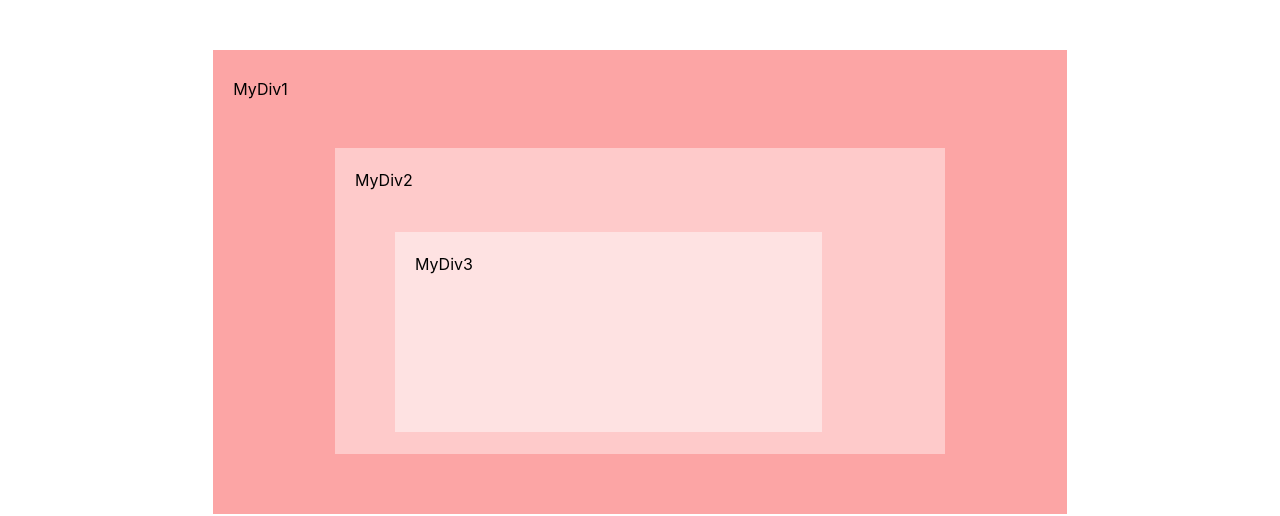
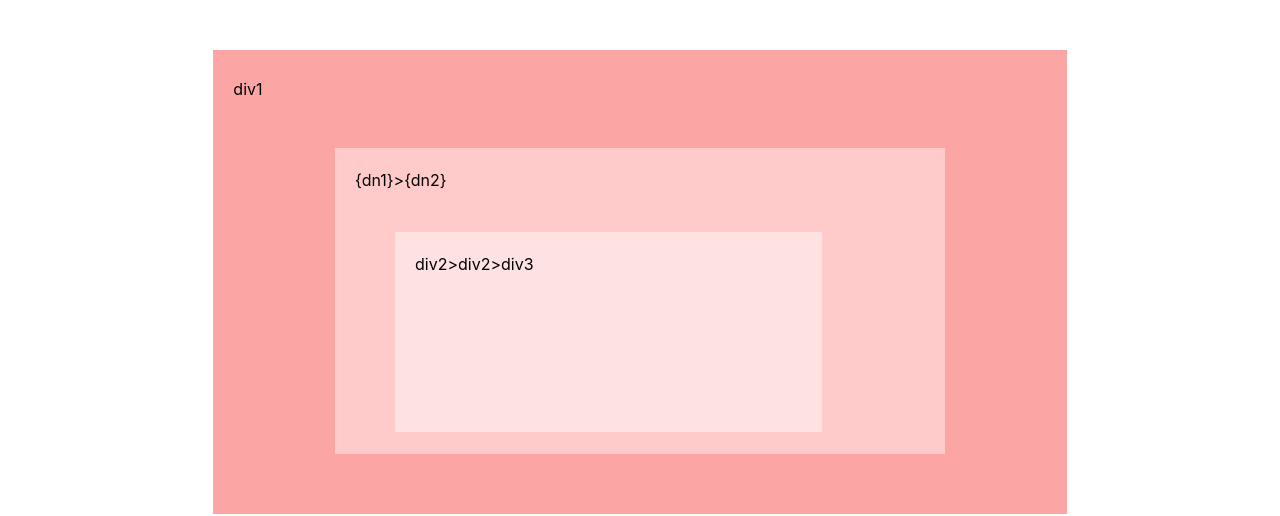
Before and after one commit to yull0222/react, a React (Create React App) app: page / in a window 1280 px wide. Shown: the part 146-662 px from the top of the page. Built offline with nearby package versions, Linux system fonts and the light colour scheme.

Commit message:
probs 연습문제제

```diff
--- a/src/01/MyDiv1.jsx
+++ b/src/01/MyDiv1.jsx
@@ -9,11 +9,11 @@ export default function MyDiv1() {
 
   return (
 
-    <div className="w-2/3 h-2/3 flex flex-col p-5 justify-center items-center bg-red-300 text-black ">
-      <div className="w-full h-10 flex justify-start items-center" >
-       MyDiv1
+    <div className="flex flex-col items-center justify-center w-2/3 p-5 text-black bg-red-300 h-2/3 ">
+      <div className="flex items-center justify-start w-full h-10" >
+       {div_1}
       </div>
-      <MyDiv2 />
+      <MyDiv2 dn1={div_2} dn2={div_2} dn3={div_3}/>
     </div>
   )
 }
--- a/src/01/MyDiv2.jsx
+++ b/src/01/MyDiv2.jsx
@@ -1,12 +1,12 @@
 import MyDiv3 from "./MyDiv3"
 
-export default function MyDiv2() {
+export default function MyDiv2({dn1, dn2, dn3}) {
   return (
-    <div className="w-3/4 h-3/4 flex-col p-5 m-10  justify-center items-center bg-red-200 text-black">
-      <div className="w-full  flex  flex-col justify-start items-start ">
-        MyDiv2
+    <div className="flex-col items-center justify-center w-3/4 p-5 m-10 text-black bg-red-200 h-3/4">
+      <div className="flex flex-col items-start justify-start w-full ">
+        {`{dn1}>{dn2}`}
       </div>
-      <MyDiv3 />
+      <MyDiv3 d1={dn1} d2={dn2} d3={dn3}/>
     </div>
   )
 }
--- a/src/01/MyDiv3.jsx
+++ b/src/01/MyDiv3.jsx
@@ -1,8 +1,8 @@
 
-export default function MyDiv3() {
+export default function MyDiv3({d1, d2, d3}) {
   return (
-    <div className="flex flex-col w-3/4 h-3/4  p-5 m-10 bg-red-100 text-black">
-      MyDiv3
+    <div className="flex flex-col w-3/4 p-5 m-10 text-black bg-red-100 h-3/4">
+      {`${d1}>${d2}>${d3}`}
 
     </div>
   )
```
